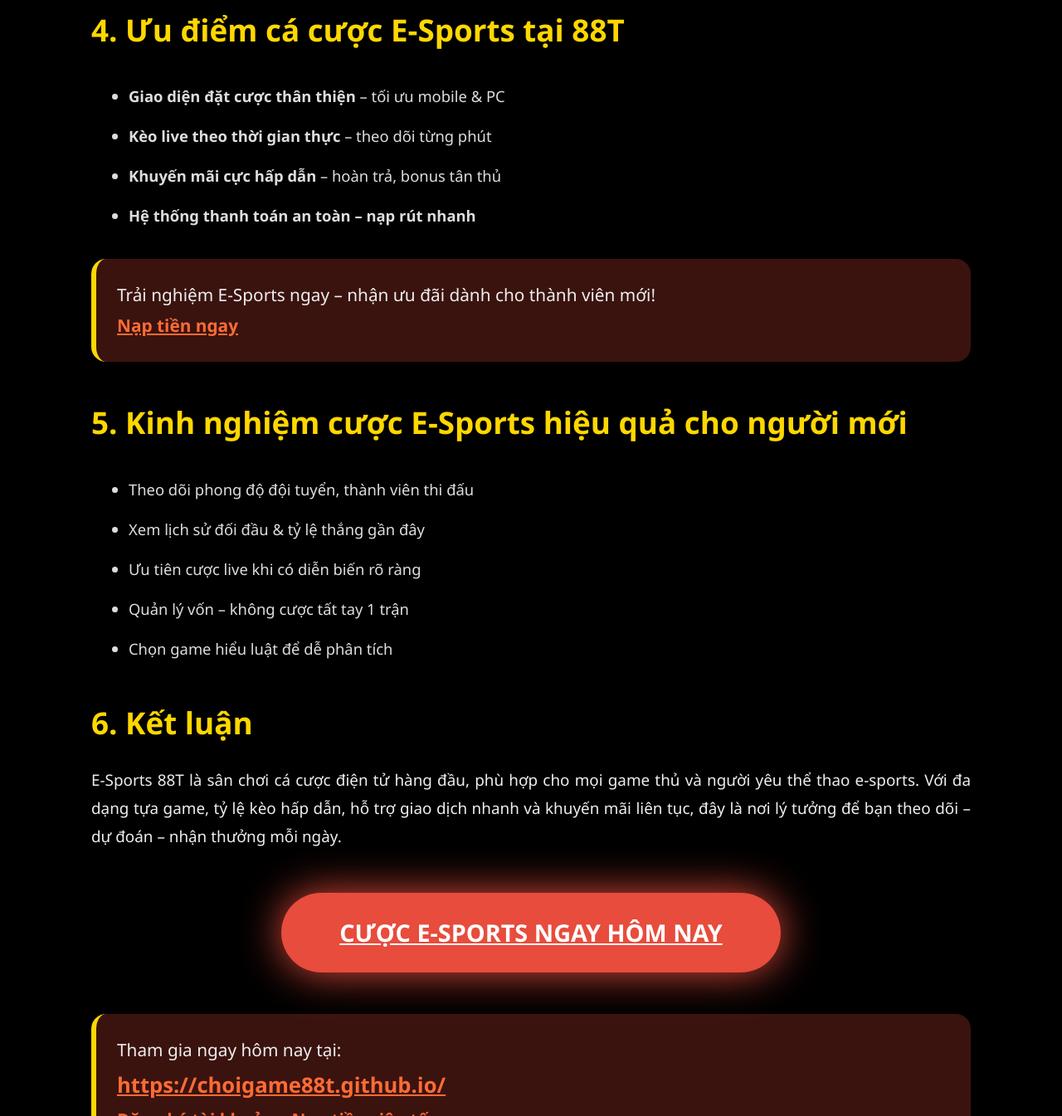
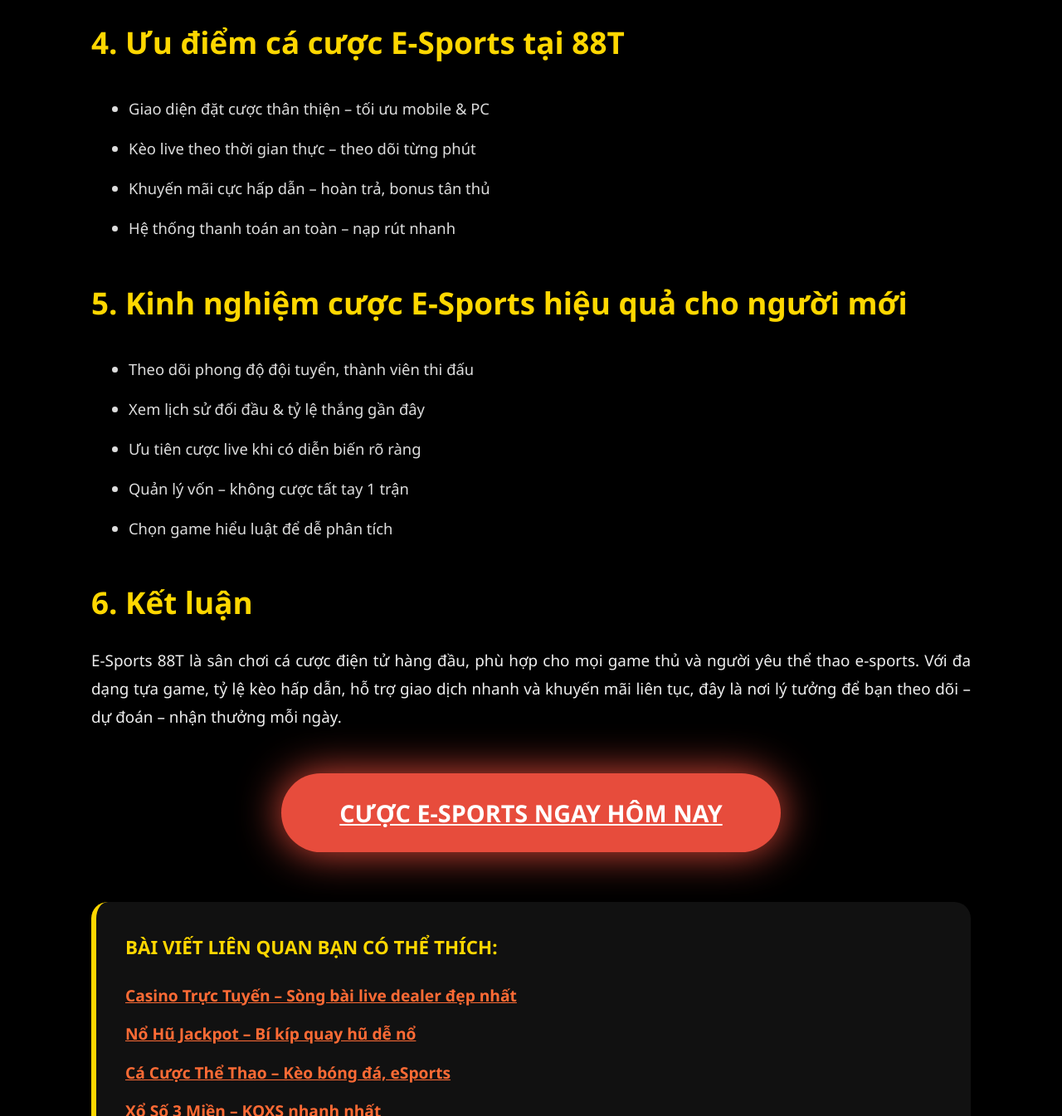
Before and after one commit to choigame88t/choigame88t.github.io, a website: page e-sports.html in a window 1280 px wide. Shown: the part 2249-3594 px from the top of the page at 83% size. Drawn offline with Linux system fonts and the light colour scheme.

Commit message:
Update e-sports.html

```diff
--- a/e-sports.html
+++ b/e-sports.html
@@ -3,7 +3,7 @@
 <head>
     <meta charset="UTF-8">
     <meta name="viewport" content="width=device-width, initial-scale=1.0">
-    <title>E-Sports 88T – Cá Cược Thể Thao Điện Tử LOL, Dota 2, CS:GO Uy Tín 2025</title>
+    <title>E-Sports 88T – Thế Giới Thể Thao Điện Tử Sôi Động, Đặt Cược E-Sports Tại 88T</title>
     <meta name="description" content="Cá cược E-Sports 88T – Kèo LOL, Dota 2, Valorant, CS:GO, PUBG, Free Fire. Tỷ lệ kèo cao, cược live thời gian thực, hoàn tiền mỗi ngày.">
     <meta name="keywords" content="e-sports 88t, cá cược esports 88t, lol 88t, dota 2 88t, csgo 88t, pubg 88t">
     <meta property="og:title" content="E-Sports 88T – Thế Giới Thể Thao Điện Tử Sôi Động 2025">
@@ -19,15 +19,18 @@
         h1{text-align:center;font-size:2.9rem;color:#ffd700;margin:40px 0 30px;text-shadow:0 0 20px #c0392b;}
         h2{font-size:2.3rem;color:#ffd700;margin:40px 0 20px;}
         p{font-size:1.18rem;color:#eee;margin-bottom:22px;text-align:justify;}
-        ul,ol{margin:30px 0;padding-left:45px;}
+        ul{margin:30px 0;padding-left:45px;}
         li{margin:15px 0;font-size:1.15rem;color:#ddd;}
         table{width:100%;border-collapse:collapse;margin:35px 0;}
-        td,th{border:1px solid #333 solid;padding:18px;text-align:left;}
+        td,th{border:1px solid #333;padding:18px;text-align:left;}
         th{background:#111;color:#ffd700;font-size:1.2rem;}
         .highlight{background:rgba(231,76,60,0.25);padding:25px;border-radius:18px;border-left:6px solid #ffd700;margin:35px 0;font-size:1.3rem;}
-        .btn-big{display:inline-block;background:#e74c3c;color:#fff;padding:22px 70px;border-radius:60px;font-size:1.8rem;font-weight:bold;
-            box-shadow:0 0 50px #e74c3c;margin:50px auto;display:block;text-align:center;width:fit-content;}
+        .btn-big{display:inline-block;background:#e74c3c;color:#fff;padding:22px 70px;border-radius:60px;font-size:1.8rem;font-weight:bold;box-shadow:0 0 50px #e74c3c;margin:50px auto;display:block;text-align:center;width:fit-content;}
         .internal{color:#ff6b35;font-weight:bold;}
+        .related{margin:60px 0;padding:35px;background:#111;border-radius:20px;border-left:6px solid #ffd700;}
+        .related strong{color:#ffd700;font-size:1.4rem;display:block;margin-bottom:20px;}
+        .related a{display:block;color:#ff6b35;font-size:1.2rem;margin:12px 0;font-weight:bold;}
+        .related a:hover{color:#fff;}
     </style>
 </head>
 <body>
@@ -37,9 +40,7 @@
 
 <img src="https://choigame88t.github.io/esports-icon.png" alt="E-Sports 88T" width="350">
 
-<p>
-    E-Sports (thể thao điện tử) đang phát triển mạnh mẽ và trở thành xu hướng giải trí toàn cầu. Với hàng loạt giải đấu quy mô lớn, các tựa game đối kháng hấp dẫn cùng hàng triệu người theo dõi mỗi năm, cá cược E-Sports tại 88T trở thành một hình thức giải trí mới thu hút đông đảo game thủ và người chơi cá cược.
-</p>
+<p>E-Sports (thể thao điện tử) đang phát triển mạnh mẽ và trở thành xu hướng giải trí toàn cầu. Với hàng loạt giải đấu quy mô lớn, các tựa game đối kháng hấp dẫn cùng hàng triệu người theo dõi mỗi năm, cá cược E-Sports tại 88T trở thành một hình thức giải trí mới thu hút đông đảo game thủ và người chơi cá cược.</p>
 
 <p class="highlight">
     Truy cập ngay để trải nghiệm E-Sports:
@@ -77,16 +78,11 @@
 
 <h2>4. Ưu điểm cá cược E-Sports tại 88T</h2>
 <ul>
-    <li><strong>Giao diện đặt cược thân thiện</strong> – tối ưu mobile & PC</li>
-    <li><strong>Kèo live theo thời gian thực</strong> – theo dõi từng phút</li>
-    <li><strong>Khuyến mãi cực hấp dẫn</strong> – hoàn trả, bonus tân thủ</li>
-    <li><strong>Hệ thống thanh toán an toàn – nạp rút nhanh</strong></li>
+    <li>Giao diện đặt cược thân thiện – tối ưu mobile & PC</li>
+    <li>Kèo live theo thời gian thực – theo dõi từng phút</li>
+    <li>Khuyến mãi cực hấp dẫn – hoàn trả, bonus tân thủ</li>
+    <li>Hệ thống thanh toán an toàn – nạp rút nhanh</li>
 </ul>
-
-<p class="highlight">
-    Trải nghiệm E-Sports ngay – nhận ưu đãi dành cho thành viên mới!<br>
-    <a href="https://choigame88t.github.io/nap-tien.html" class="internal">Nạp tiền ngay</a>
-</p>
 
 <h2>5. Kinh nghiệm cược E-Sports hiệu quả cho người mới</h2>
 <ul>
@@ -104,12 +100,16 @@
     <a href="https://choigame88t.github.io/" class="btn-big">CƯỢC E-SPORTS NGAY HÔM NAY</a>
 </div>
 
-<p class="highlight">
-    Tham gia ngay hôm nay tại:<br>
-    <a href="https://choigame88t.github.io/" class="internal" style="font-size:1.6rem;">https://choigame88t.github.io/</a><br>
-    <a href="https://choigame88t.github.io/huong-dan-dang-ky.html" class="internal">Đăng ký tài khoản</a> –
-    <a href="https://choigame88t.github.io/nap-tien.html" class="internal">Nạp tiền siêu tốc</a>
-</p>
+<div class="related">
+    <strong>BÀI VIẾT LIÊN QUAN BẠN CÓ THỂ THÍCH:</strong>
+    <a href="https://choigame88t.github.io/casino-truc-tuyen.html">Casino Trực Tuyến – Sòng bài live dealer đẹp nhất</a>
+    <a href="https://choigame88t.github.io/no-hu-jackpot.html">Nổ Hũ Jackpot – Bí kíp quay hũ dễ nổ</a>
+    <a href="https://choigame88t.github.io/ca-cuoc-the-thao.html">Cá Cược Thể Thao – Kèo bóng đá, eSports</a>
+    <a href="https://choigame88t.github.io/xo-so-3-mien.html">Xổ Số 3 Miền – KQXS nhanh nhất</a>
+    <a href="https://choigame88t.github.io/ban-ca-doi-thuong.html">Bắn Cá Đổi Thưởng – Săn boss nhận xu</a>
+    <a href="https://choigame88t.github.io/game-bai-3d.html">Game Bài 3D – Tiến lên, Poker siêu nét</a>
+    <a href="https://choigame88t.github.io/slot-game.html">Slot Game – Hàng ngàn máy quay thưởng</a>
+</div>
 
 </div>
 </body>
```
